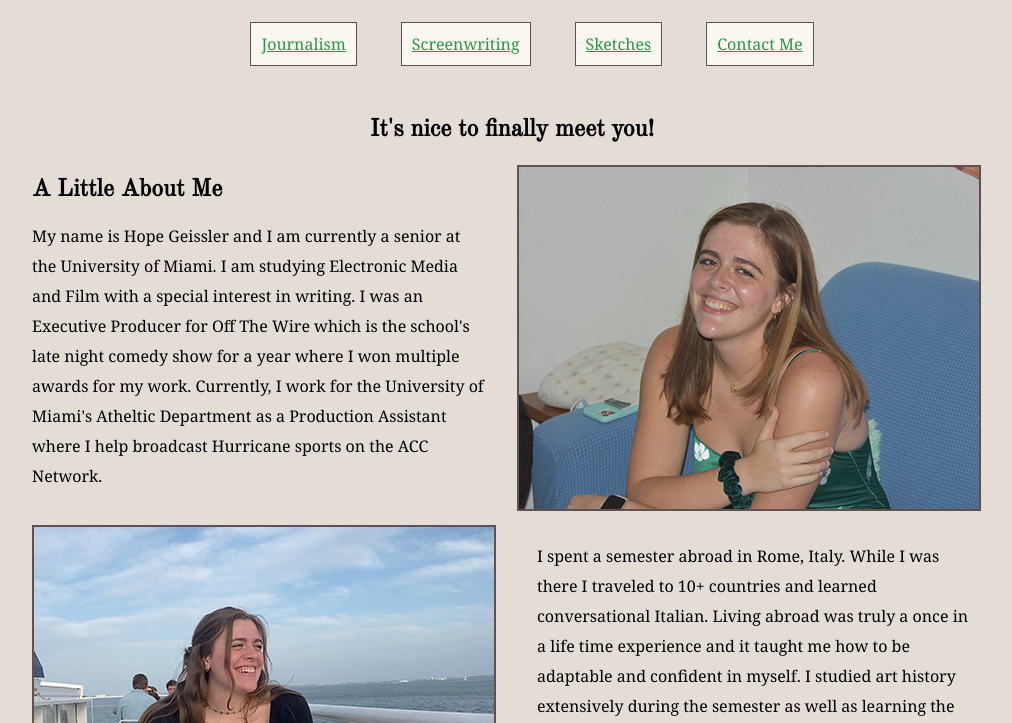
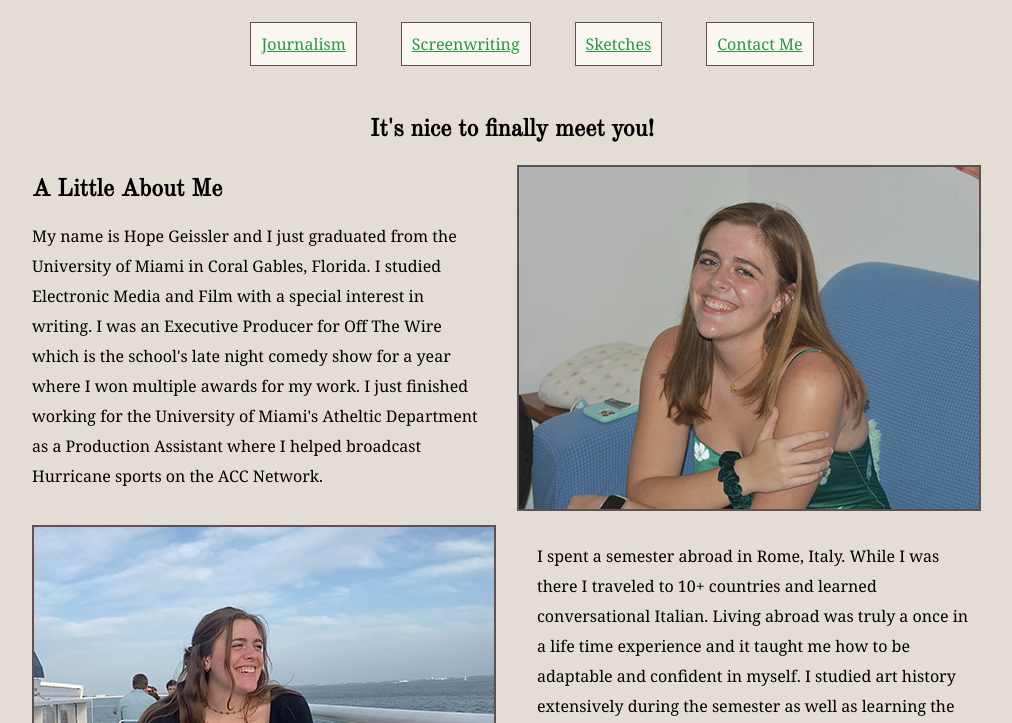
Before and after one commit to Hopegeissler/hopegeissler.github.io, a plain HTML site: page index.html in a window 1280 px wide. Shown: the part 77-800 px from the top of the page, without its empty margins (128-1140 px from the left). Drawn offline with nearby package versions, Linux system fonts and the light colour scheme; a web font is replaced by a local one.

Commit message:
Update index.html

```diff
--- a/index.html
+++ b/index.html
@@ -29,7 +29,7 @@
     <section id="school">
       <h2>A Little About Me</h2>
 
-      <p>My name is Hope Geissler and I am currently a senior at the University of Miami. I am studying Electronic Media and Film with a special interest in writing. I was an Executive Producer for Off The Wire which is the school's late night comedy show for a year where I won multiple awards for my work. Currently, I work for the University of Miami's Atheltic Department as a Production Assistant where I help broadcast Hurricane sports on the ACC Network. </p>
+      <p>My name is Hope Geissler and I just graduated from the University of Miami in Coral Gables, Florida. I studied Electronic Media and Film with a special interest in writing. I was an Executive Producer for Off The Wire which is the school's late night comedy show for a year where I won multiple awards for my work. I just finished working for the University of Miami's Atheltic Department as a Production Assistant where I helped broadcast Hurricane sports on the ACC Network. </p>
     </section>
 
     <aside id="photo1">
```
